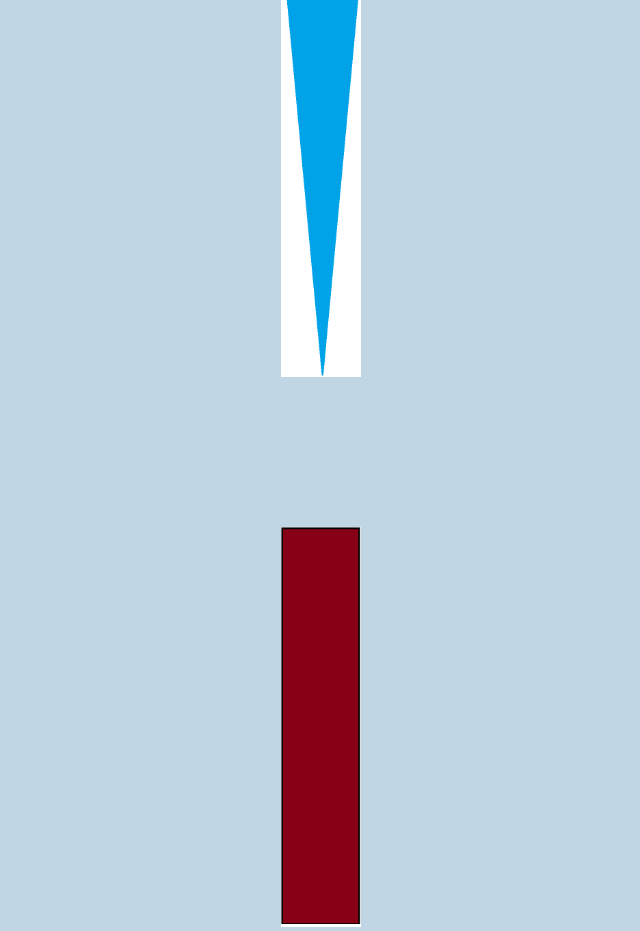
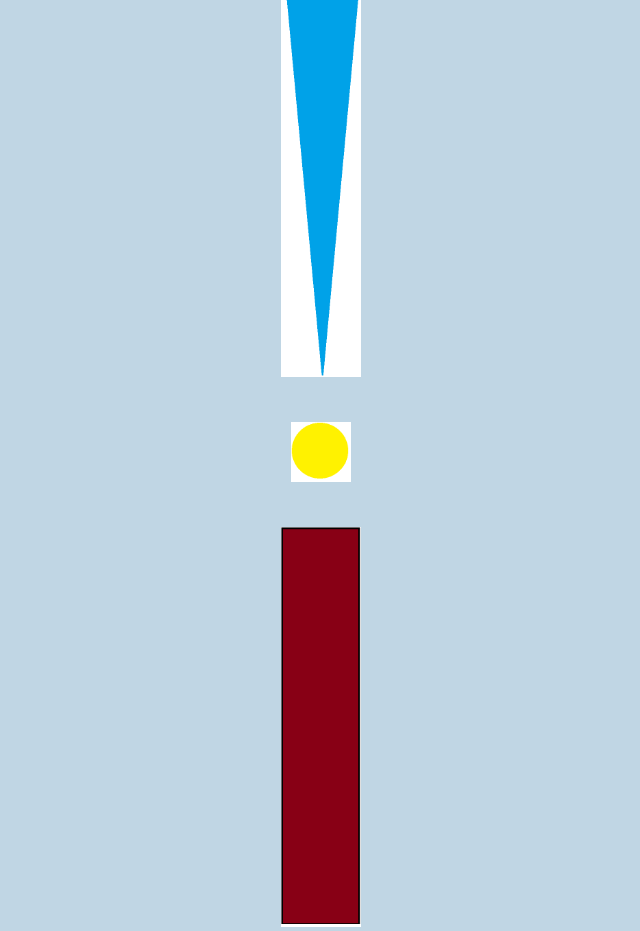
Before and after one commit to davidhu99/FloppySanta, a plain HTML site: page assets/html/game.html in a window 1280 px wide. Shown: the whole page, without its empty margins (517-1157 px from the left). Drawn offline with nearby package versions, Linux system fonts and the light colour scheme.

Commit message:
adding coin and making things disappear offscreen

```diff
--- a/assets/css/game_styles.css
+++ b/assets/css/game_styles.css
@@ -14,3 +14,8 @@ body{
     width: 80px;
     height: 400px;
 }
+
+.coin{
+    width: 60px;
+    height: 60px;
+}
--- a/assets/js/logic.js
+++ b/assets/js/logic.js
@@ -5,6 +5,7 @@ const OBSTACLE_GAP = 150;
 let start_x = window.innerWidth - 80;
 let chimney_pic = "../../images/chimney_temp.png";
 let icicle_pic = "../../images/ice_temp.png";
+let coin_pic = "../../images/coin_temp.png"
 let movement_interval_handle;
 let obstacle_idx = 0;
 
@@ -28,15 +29,20 @@ function get_random_height(){
 function create_obstacle(){
     let top_height = get_random_height();
     let bottom_height = top_height + OBSTACLE_HEIGHT + OBSTACLE_GAP;
+    let middle_height = top_height + OBSTACLE_HEIGHT + (OBSTACLE_GAP / 2) - 30; // 30 is half of coin size
 
+    let icicle_string = "<div id='i-" + obstacle_idx + "' style='position: absolute; left:"
+                        + start_x + "px; top:" + top_height + "px' class='icicle'><img class='icicle' src='"
+                        + icicle_pic + "'>";
+    let coin_string = "<div id='co-" + obstacle_idx + "' style='position: absolute; left:"
+                        + (start_x + 10) + "px; top:" + middle_height + "px' class='coin'><img class='coin' src='"
+                        + coin_pic + "'>";
     let chimney_string = "<div id='c-" + obstacle_idx + "' style='position: absolute; left:"
                         + start_x + "px; top:" + bottom_height + "px' class='chimney'><img class='chimney' src='"
                         + chimney_pic + "'>";
-    let icicle_string = "<div id='i-" + obstacle_idx + "' style='position: absolute; left:"
-                        + start_x + "px; top:" + top_height + "px' class='icicle'><img class='icicle' src='"
-                        + icicle_pic + "'>";
+    $(icicle_string).appendTo("body");
+    $(coin_string).appendTo("body");
     $(chimney_string).appendTo("body");
-    $(icicle_string).appendTo("body");
     move_obstacles(obstacle_idx);
     obstacle_idx++;
 };
@@ -44,17 +50,20 @@ function create_obstacle(){
 function move_obstacles(id){
     let xChange = 2;
     let iterationsLeft = window.innerWidth / xChange;
+    let icicleObj = $("#i-" + id);
+    let coinObj = $("#co-" + id);
     let chimneyObj = $("#c-" + id);
-    let icicleObj = $("#i-" + id);
     for (let i = 0; i < iterationsLeft; i++){
         setTimeout(function(){
             let newXPos = parseInt(chimneyObj.css("left")) - xChange;
-            if (newXPos < 10){
+            if (newXPos < -100){
+                icicleObj.remove();
+                coinObj.remove();
                 chimneyObj.remove();
-                icicleObj.remove();
             }
+            icicleObj.css('left', newXPos);
+            coinObj.css('left', newXPos + 10);
             chimneyObj.css('left', newXPos);
-            icicleObj.css('left', newXPos);
             // console.log("moving item");
         }, i * 10);
     }
```
Also changed, not shown: images/coin_temp.png (added).
